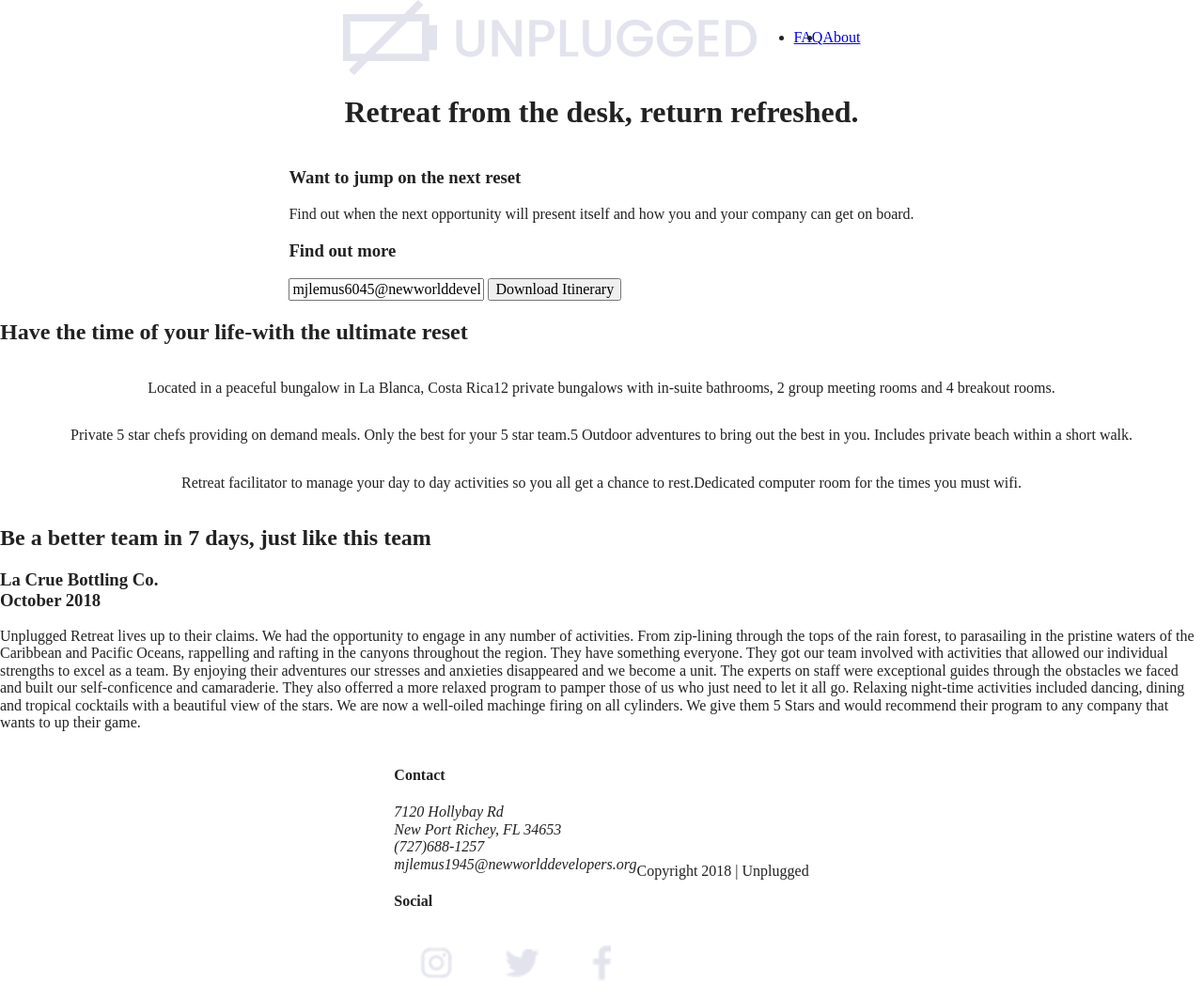
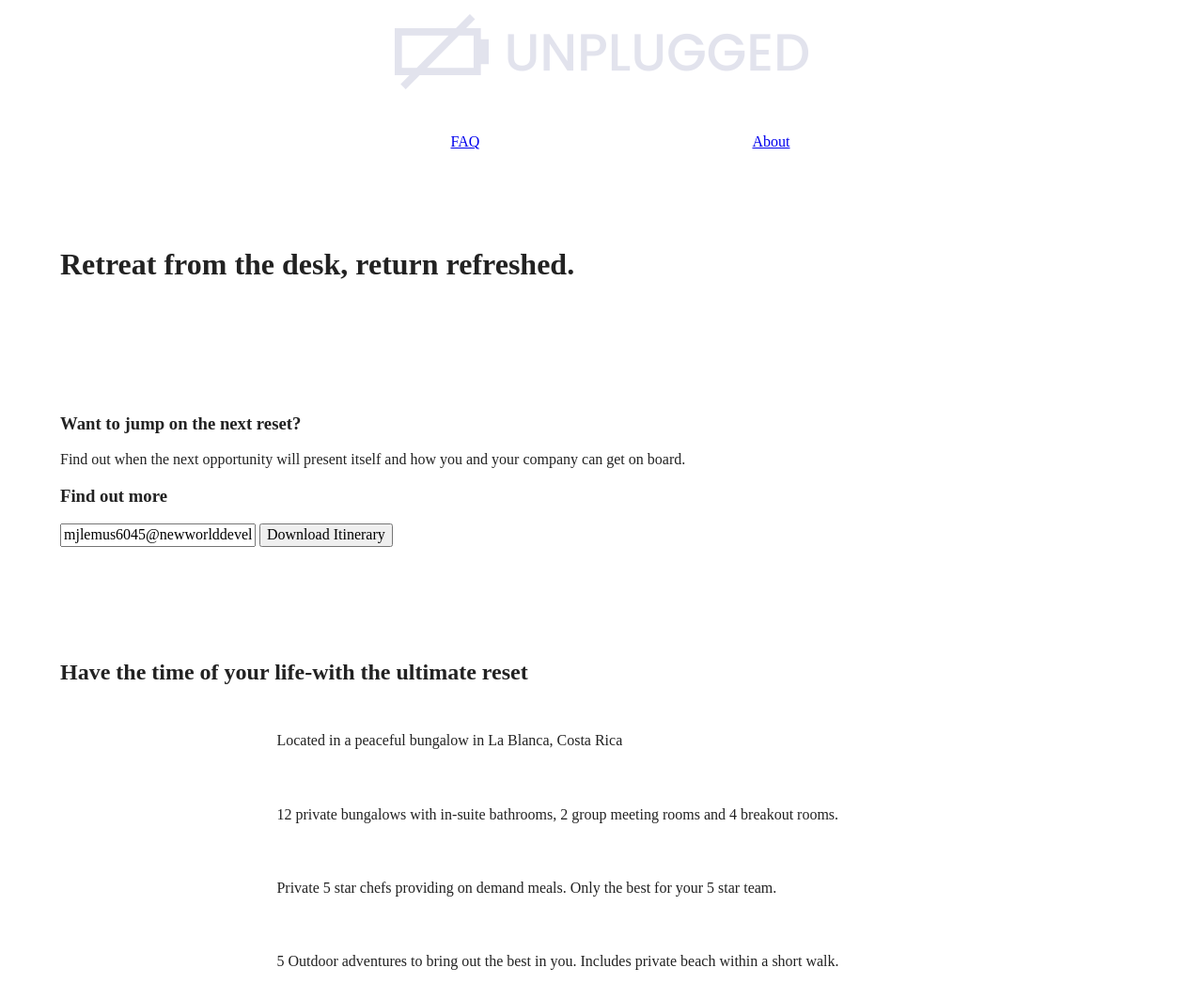
Before and after one commit to mjlemus6045/206-unplugged-retreat, a website built with Parcel: page index.html in a window 1280 px wide. Shown: the top 1063 px of the page at 94% size. Built offline with nearby package versions, Linux system fonts and the light colour scheme.

Commit message:
Updates to css homepage, faq and about pages

```diff
--- a/css/main.css
+++ b/css/main.css
@@ -87,6 +87,11 @@ textarea {
    Author's custom styles
    ========================================================================== */
 
+   .content-wrapper {
+     width: 90%;
+     margin: 50px 0;
+   }
+
    /****** base header-footer styles *****/
 
    header,
@@ -96,34 +101,62 @@ textarea {
      align-items: center;
      flex-flow: row wrap;
    }
+   header {
+     padding: 15px 0;
+   }
 
    header .content-wrapper {
+     margin: 0 ;
      display: flex;
      justify-content: center;
      align-items: center;
      flex-flow: row wrap;
    }
+   .header-divider {
+     width: 100%;
+     height: 1px;
+     margin: 10px 0 20px 0;
+   }
    header nav {
+     width: 60%;
      display: flex;
      justify-content: space-around;
      align-items: center;
      flex-flow: row wrap;
    }
    header nav ul {
+    width: 100%;
     display: flex;
     justify-content: space-around;
+    list-style: none;
    }
-
+   footer {
+     flex-direction: column;
+   }
+   footer p {
+     margin: 0;
+   }
+   footer .content-wrapper {
+     width: 55%;
+     margin: 50px 0;
+   }
+   footer .contact {
+     margin-bottom: 50px;
+   }
    footer .social-icons {
      display: flex;
      justify-content: space-around;
      align-items: center;
   }
    footer .social-icons p {
-     display: flex;
-     justify-content: center;
-     align-items: center;
-   }
+    display: flex;
+    justify-content: center;
+    align-items: center;
+  }
+  footer .copyright {
+    margin: 20px 0;
+  }
+
 
    /***** mobile styles-homepage *****/
 
@@ -149,7 +182,14 @@ textarea {
    .features {
     display: flex;
     justify-content: center;
-    flex-flow: row wrap
+    flex-flow: row wrap;
+   }
+   .features h2 {
+     margin-bottom: 60pxl
+   }
+   .features article {
+     width: 60%;
+     margin: 30px 0;
    }
    .features .features-items {
    display: flex;
@@ -157,13 +197,22 @@ textarea {
    align-items: center;
    flex-flow: row wrap;
    }
-
+   .features p {
+     margin: 0;
+   }
    /***** Reviews *****/
 
    .reviews {
    display: flex;
    justify-content: center;
    flex-flow: row wrap;
+   }
+   .reviews h2 {
+     margin-bottom: 40px;
+   }
+   .reviews h3 {
+     margin: 20px 0;
+     width: 55%;
    }
 
    /* =======================================================================
@@ -182,6 +231,9 @@ textarea {
      align-items: center;
      flex-flow: row wrap;
    }
+   .contact-content p {
+     margin: 0;
+   }
 
    /* =======================================================================
       FAQ Page
@@ -194,10 +246,17 @@ textarea {
      flex-flow: row wrap;
     }
     .faq .content-wrapper {
+     margin: 50px 0 0 0;
      display: flex;
      justify-content: center;
      align-items: center;
      flex-flow: row wrap;
+    }
+    .faq h2 {
+      margin-bottom: 40px;
+    }
+    .faq-content {
+      margin-bottom: 50px;
     }
 
 /* ==========================================================================
--- a/index.html
+++ b/index.html
@@ -49,7 +49,7 @@
       <aside>
         <div class="content-wrapper">
         <div class="form-description">
-            <h3>Want to jump on the next reset</h3>
+            <h3>Want to jump on the next reset?</h3>
             <p>Find out when the next opportunity will present itself and how you and your company can get on board.</p>
           </div>
           <div class="form">
@@ -121,7 +121,7 @@
             <p>7120 Hollybay Rd <br>
                New Port Richey, FL 34653<br>
                (727)688-1257<br>
-               mjlemus1945@newworlddevelopers.org</p>
+               mjlemus6045@yahoo.com</p>
           </address>
         </div>
           <div class="social">
```
